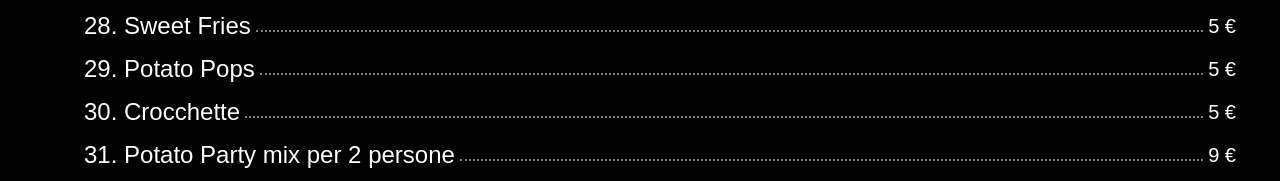
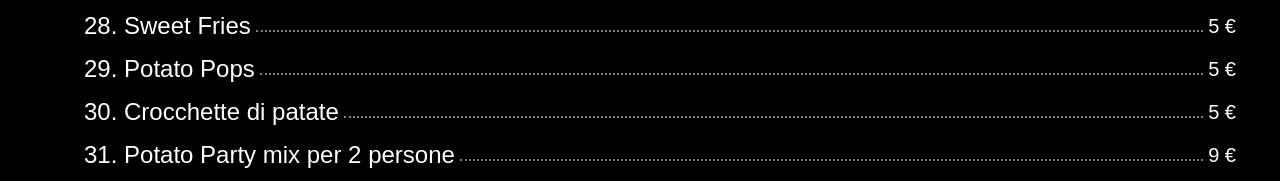
Before and after one commit to Raylegs/Garibaldino-Web-Site, a plain HTML site: page pages/main.html in a window 1280 px wide. Shown: the part 5033-5214 px from the top of the page. Drawn offline with Linux system fonts and the light colour scheme.

Commit message:
Update main.html

```diff
--- a/pages/main.html
+++ b/pages/main.html
@@ -389,7 +389,7 @@
                 </div>
                 <div class="item">
                     <div class="header-item">
-                        <div class="title-item">30. Crocchette</div>
+                        <div class="title-item">30. Crocchette di patate</div>
                         <div class="separator"></div>
                         <div class="specific-item">5 €</div>
                     </div>
```
